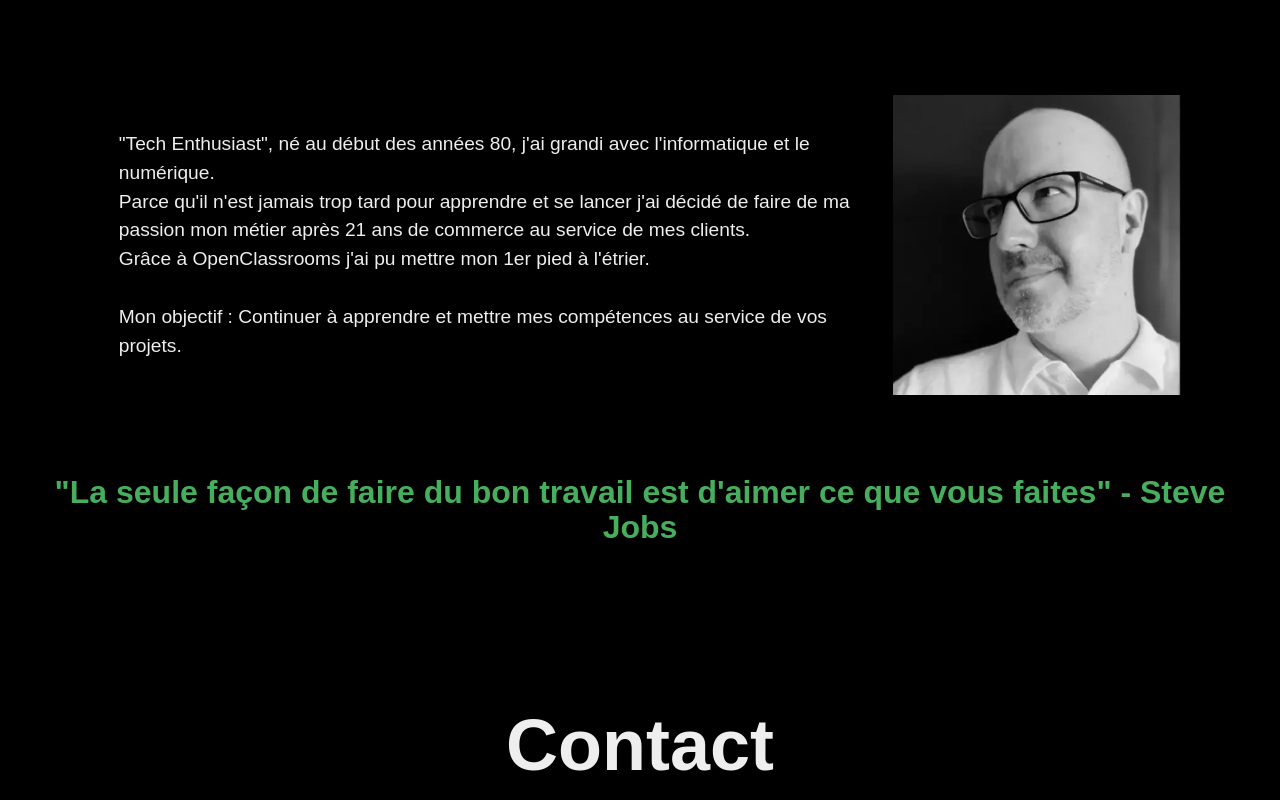
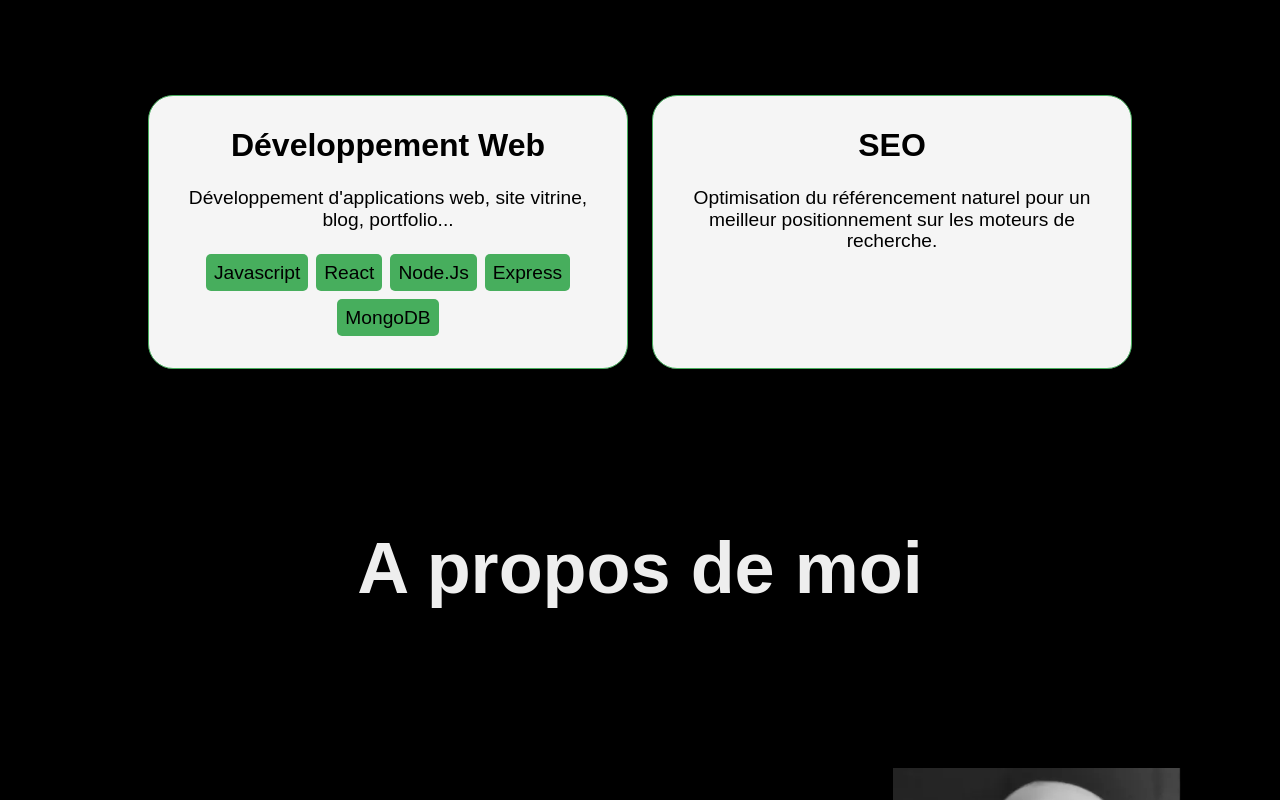
Before and after one commit to ginx836/ginxdev-portfolio, a React (Vite) app: page / in a window 1280 px wide. Shown: the part 2120-2920 px from the top of the page. Built offline with nearby package versions, Linux system fonts and the light colour scheme; a web font is replaced by a local one.

Commit message:
Ajout de la section Compétences
Ajouts de la section skills
Création du composant SkillCard

```diff
--- a/src/components/CardSlider/cardslider.scss
+++ b/src/components/CardSlider/cardslider.scss
@@ -61,7 +61,7 @@
   height: auto;
   background: var(--color-gray-light);
   border: 1px solid var(--color-tertiary);
-  border-radius: 25px;
+  border-radius: $border-radius;
   display: inline-block;
   margin: 0 10px;
   padding: 10px;
--- a/src/components/Contact/contacts.scss
+++ b/src/components/Contact/contacts.scss
@@ -20,7 +20,7 @@
     max-width: 600px;
     padding: $margin-large;
     border: 1px solid var(--color-tertiary);
-    border-radius: 25px;
+    border-radius: $border-radius;
     background-color: var(--color-tertiary);
     color: var(--color-secondary);
 
--- /dev/null
+++ b/src/components/Skills/Skills.jsx
@@ -0,0 +1,23 @@
+import SkillCard from "../utils/SkillCard/SkillCard";
+import PropTypes from "prop-types";
+import './skills.scss';
+import skillsData from "../../data/skills.json";
+
+
+const Skills = () => {
+
+
+  return (
+    <section className="skills">
+      {skillsData.map((item, index) => (
+        <SkillCard key={index} skill={item} />
+      ))}
+    </section>
+  );
+}
+
+Skills.propTypes = {
+  skill: PropTypes.array.isRequired,
+};
+
+export default Skills;
--- /dev/null
+++ b/src/components/Skills/skills.scss
@@ -0,0 +1,60 @@
+@import '../../styles/utils/variables.scss';
+
+.skills {
+  display: flex;
+  flex-wrap: wrap;
+  justify-content: center;
+  margin-bottom: $margin-xxlarge;
+  gap: $margin-medium;
+
+  @media screen and (max-width: $breakpoint-768px) {
+    margin-bottom: $margin-xxlarge;
+  }
+
+  @media screen and (max-width: $breakpoint-425px) {
+    margin-bottom: $margin-xlarge;
+  }
+
+  .skillCard {
+    @include flex-column;
+    width: 30rem;
+    height: auto;
+    padding: $margin-large;
+    border-radius: $border-radius;
+    border: 1px solid var(--color-tertiary);
+    background-color: var(--color-gray-light);
+    color: #000;
+    font-size: 1.2rem;
+    text-align: center;
+    gap: $margin-medium;
+
+    @media screen and (max-width: $breakpoint-768px) {
+      width: 20rem;
+    }
+
+    &-title {
+      font-size: $fs-lg;
+      font-weight: 700;
+    }
+
+    &-description {
+      font-size: $fs-sm;
+    }
+
+    &-tags {
+      @include flex-row;
+      justify-content: center;
+      align-items: center;
+      flex-wrap: wrap;
+      gap: $margin-xsmall;
+
+      .tag {
+        padding: $margin-xsmall;
+        border-radius: 5px;
+        background-color: var(--color-tertiary);
+        color: var(--color-secondary);
+        font-size: $fs-sm;
+      }
+    }
+  }
+}
--- /dev/null
+++ b/src/components/utils/SkillCard/SkillCard.jsx
@@ -0,0 +1,24 @@
+import PropTypes from 'prop-types'
+
+const SkillCard = ({ skill }) => {
+
+  return (
+    <div className="skillCard">
+      <h3 className='skillCard-title'>{skill.title}</h3>
+      <p className='skillCard-description'>{skill.description}</p>
+      {skill.tags && skill.tags.length > 0 && (
+        <ul className="skillCard-tags">
+          {skill.tags.map((tag, index) => (
+            <li className="tag" key={index}>{tag}</li>
+          ))}
+        </ul>
+      )}
+    </div>
+  )
+}
+
+SkillCard.propTypes = {
+  skill: PropTypes.object.isRequired,
+}
+
+export default SkillCard
--- /dev/null
+++ b/src/data/skills.json
@@ -0,0 +1,13 @@
+[
+  {
+    "id": 0,
+    "title": "Développement Web",
+    "description": "Développement d'applications web, site vitrine, blog, portfolio...",
+    "tags": ["Javascript", "React", "Node.Js", "Express", "MongoDB"]
+  },
+  {
+    "id": 1,
+    "title": "SEO",
+    "description": "Optimisation du référencement naturel pour un meilleur positionnement sur les moteurs de recherche."
+  }
+]
--- a/src/pages/Home.jsx
+++ b/src/pages/Home.jsx
@@ -7,6 +7,7 @@ import Contact from '../components/Contact/Contact'
 import Hero from '../components/Hero/Hero'
 import Button from '../components/utils/Button/Button'
 import SectionDivider from '../components/utils/SectionDivider'
+import Skills from '../components/Skills/Skills'
 import data from '../data/projects.json'
 import '../styles/pages/home.scss'
 
@@ -26,13 +27,15 @@ const Home = () => {
         subtitle2={<>Keep moving forward</>}
         picture={HeroPicture}
       />
-      <SectionDivider title="Mes projets" />
+      <SectionDivider title="Réalisations" />
       <CardSlider data={data} />
       <div className="btn-projects-container">
         <NavLink to="/projects/0" onClick={() => window.scrollTo(0, 0)}>
           <Button buttonText="Voir tous les projets" />
         </NavLink>
       </div>
+      <SectionDivider title="Skills" />
+      <Skills />
       <SectionDivider title="A propos de moi" />
       <About
         title="A propos de moi"
@@ -60,7 +63,7 @@ const Home = () => {
         img={ProfilPicture}
         img_alt="Cédric Bourquin"
       />
-      <SectionDivider id="contact" title="Contact" />
+      <SectionDivider id="contact" title="Contactez-moi" />
       <Contact />
     </>
   )
--- a/src/styles/utils/variables.scss
+++ b/src/styles/utils/variables.scss
@@ -44,3 +44,7 @@ $breakpoint-425px: 425px;
 $breakpoint-768px: 768px;
 $breakpoint-1024px: 1024px;
 $breakpoint-1440px: 1440px;
+
+/* Styling */
+
+$border-radius: 25px;
```
